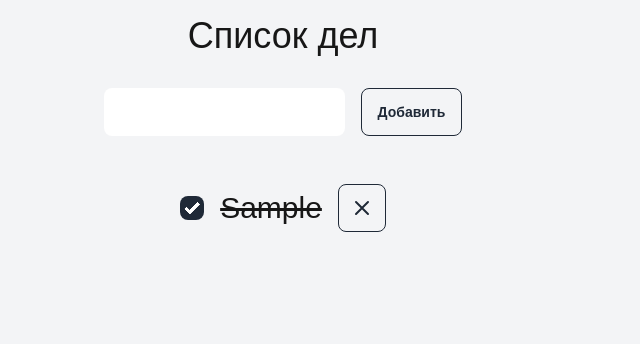
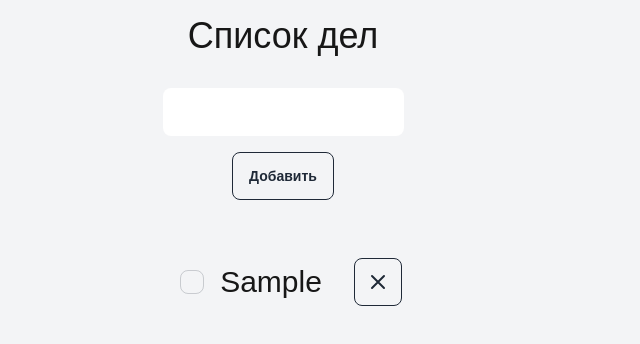
Before and after one commit to GoncharovMaksim/to-do-list, a Next.js app: page / in a window 1280 px wide. Both pictures are taken after typing "Sample" into the empty fields and a click on the button "Добавить". Shown: the top 344 px of the page, without its empty margins (357-997 px from the left). Built offline with nearby package versions, Linux system fonts and the light colour scheme.

Commit message:
Добавлены функции добавления, удаления и завершения задач в списке дел

```diff
--- a/app/page.tsx
+++ b/app/page.tsx
@@ -20,19 +20,22 @@ export default function Home() {
 		};
 		setToDoList([...toDoList, item]);
 		setToDoListTitle('');
-
 	}
 
-function deleteToDoItem(item:ToDoItem){
+	function deleteToDoItem(item: ToDoItem) {
 		const deletedItem = toDoList.filter(el => el.id !== item.id);
 		setToDoList(deletedItem);
-};
+	}
 
-
-
-
-
-
+	function completeToDoItem(item: ToDoItem) {
+		const completedItem = toDoList.map(el => {
+			if (el.id === item.id) {
+				el.completed = el.completed ? false : true;
+			}
+			return el;
+		});
+		setToDoList(completedItem);
+	}
 
 	return (
 		<div className='container mx-auto p-4 flex flex-col items-center gap-4'>
@@ -44,7 +47,7 @@ setToDoList(deletedItem);
 					e.preventDefault();
 				}}
 				action=''
-				className=' p-4 flex  items-center gap-4'
+				className=' p-4 flex flex-col  items-center gap-4'
 			>
 				<input
 					type='text'
@@ -52,29 +55,33 @@ setToDoList(deletedItem);
 					onChange={el => setToDoListTitle(el.target.value)}
 					className='input'
 				/>
-				<button className='btn btn-outline '>
-					Добавить
-				</button>
+				<button className='btn btn-outline '>Добавить</button>
 			</form>
-
-
-
 
 			{toDoList.map(el => {
 				return (
+					<div key={el.id} className=' p-4 flex flex-wrap  items-center gap-4'>
 						<label
 							key={el.id}
 							htmlFor={`todo-${el.id}`}
 							className='text-3xl p-4 flex  items-center gap-4'
+							onClick={() => completeToDoItem(el)}
 						>
 							<input
 								type='checkbox'
 								id={el.id}
-							defaultChecked
+								checked={el.completed}
 								className='checkbox'
+								onChange={() => {}}
 							/>
-						<span className='line-through'>{el.title}</span>
-						<button onClick={()=>deleteToDoItem(el)}className='btn btn-square btn-outline'>
+							<span className={el.completed ? 'line-through' : ''}>
+								{el.title}
+							</span>
+						</label>
+						<button
+							onClick={() => deleteToDoItem(el)}
+							className='btn btn-square btn-outline'
+						>
 							<svg
 								xmlns='http://www.w3.org/2000/svg'
 								className='h-6 w-6'
@@ -90,10 +97,9 @@ setToDoList(deletedItem);
 								/>
 							</svg>
 						</button>
-					</label>
+					</div>
 				);
 			})}
-
 		</div>
 	);
 }
```
Lines whose indentation alone changed are shown as unchanged.
